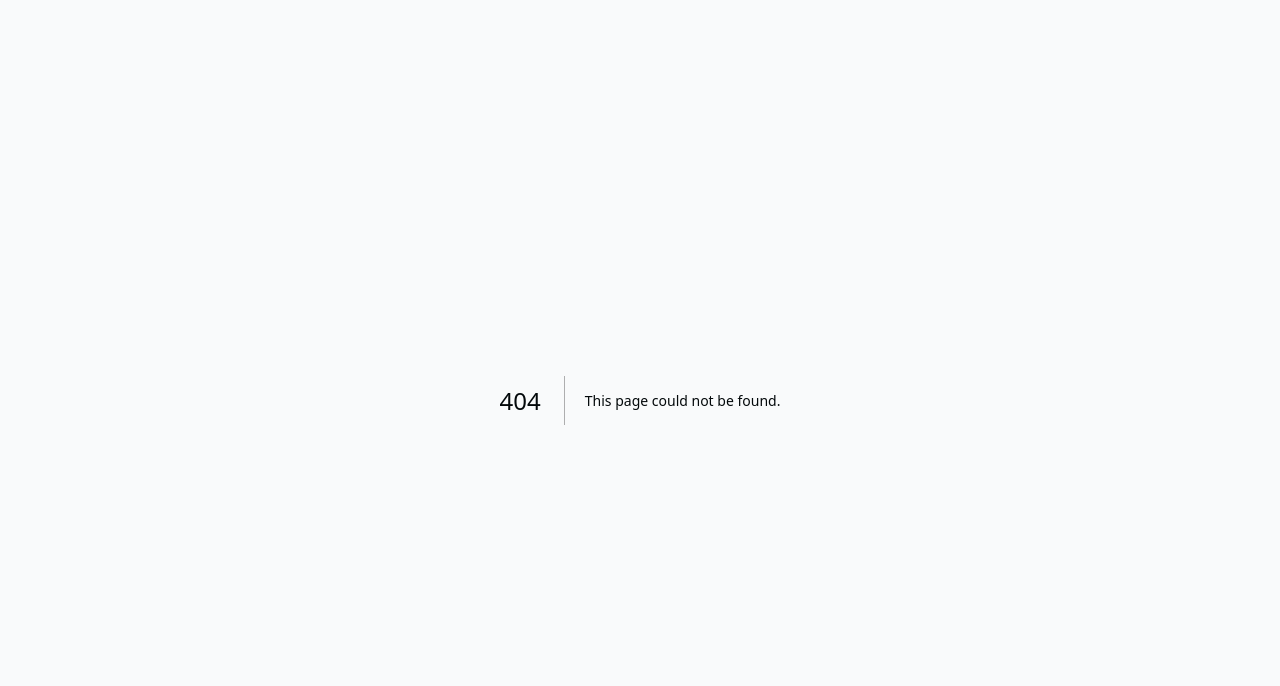
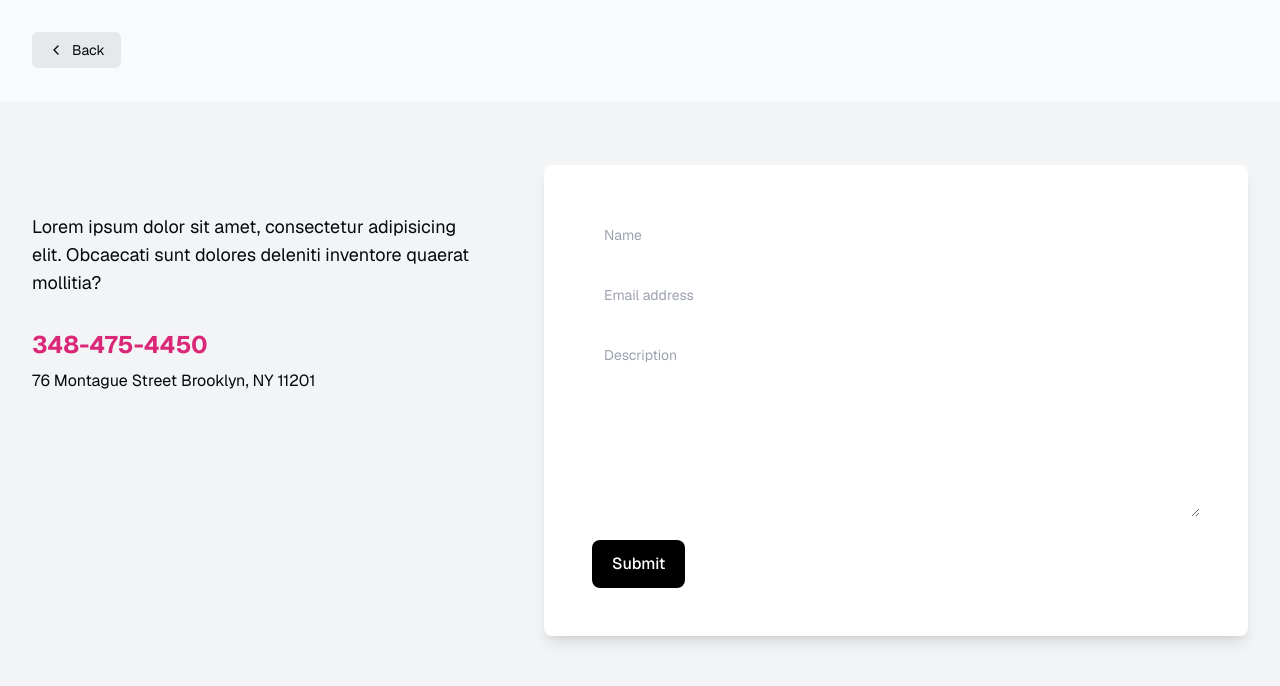
Before and after one commit to chaotic-justice/zendesk-for-cats, a Next.js app: page /new-ticket in a window 1280 px wide. Before the commit this address had no page. Shown: the top 686 px of the page. Built offline with nearby package versions, Linux system fonts and the light colour scheme.

Commit message:
new page for creating a ticket

```diff
--- /dev/null
+++ b/app/new-ticket/page.tsx
@@ -0,0 +1,80 @@
+import BackButton from "@/components/BackButton"
+import { createClient } from "@/utils/supabase/server"
+import { SubmitButton } from "../login/submit-button"
+
+export default function NewTicket() {
+  const createTicket = async (formData: FormData) => {
+    "use server"
+
+    const name = formData.get("name") as string
+    const email = formData.get("email") as string
+    const description = formData.get("description") as string
+    const supabase = createClient()
+
+    const { error } = await supabase.from("tickets").insert({
+      name,
+      email,
+      description,
+    })
+
+    if (error) {
+      console.log("error", error)
+    }
+    console.log("success!")
+  }
+
+  return (
+    <div className="flex items-center justify-center h-screen">
+      <BackButton />
+      <section className="bg-gray-100">
+        <div className="mx-auto max-w-screen-xl px-4 py-16 sm:px-6 lg:px-8">
+          <div className="grid grid-cols-1 gap-x-16 gap-y-8 lg:grid-cols-5">
+            <div className="lg:col-span-2 lg:py-12 bg-inherit">
+              <p className="max-w-xl text-lg">Lorem ipsum dolor sit amet, consectetur adipisicing elit. Obcaecati sunt dolores deleniti inventore quaerat mollitia?</p>
+
+              <div className="mt-8">
+                <a href="#" className="text-2xl font-bold text-pink-600">
+                  {" "}
+                  348-475-4450{" "}
+                </a>
+
+                <address className="mt-2 not-italic">76 Montague Street Brooklyn, NY 11201</address>
+              </div>
+            </div>
+
+            <div className="rounded-lg bg-white p-8 shadow-lg lg:col-span-3 lg:p-12">
+              <form className="space-y-4">
+                <div>
+                  <label className="sr-only" htmlFor="name">
+                    Name
+                  </label>
+                  <input className="w-full rounded-lg border-gray-200 p-3 text-sm" placeholder="Name" type="text" name="name" id="name" required />
+                </div>
+                <div>
+                  <label className="sr-only" htmlFor="email">
+                    Email
+                  </label>
+                  <input className="w-full rounded-lg border-gray-200 p-3 text-sm" placeholder="Email address" type="email" name="email" id="email" required />
+                </div>
+
+                <div>
+                  <label className="sr-only" htmlFor="description">
+                    Description
+                  </label>
+
+                  <textarea className="w-full rounded-lg border-gray-200 p-3 text-sm" placeholder="Description" rows={8} name="description" id="description" required></textarea>
+                </div>
+
+                <div className="mt-4">
+                  <SubmitButton formAction={createTicket} className="inline-block w-full rounded-lg bg-black px-5 py-3 font-medium text-white sm:w-auto" pendingText="Submitting..">
+                    Submit
+                  </SubmitButton>
+                </div>
+              </form>
+            </div>
+          </div>
+        </div>
+      </section>
+    </div>
+  )
+}
--- /dev/null
+++ b/components/BackButton.tsx
@@ -0,0 +1,14 @@
+import Link from "next/link"
+
+const BackButton = () => {
+  return (
+    <Link href="/" className="absolute left-8 top-8 py-2 px-4 rounded-md no-underline text-foreground bg-btn-background hover:bg-btn-background-hover flex items-center group text-sm">
+      <svg xmlns="http://www.w3.org/2000/svg" width="24" height="24" viewBox="0 0 24 24" fill="none" stroke="currentColor" strokeWidth="2" strokeLinecap="round" strokeLinejoin="round" className="mr-2 h-4 w-4 transition-transform group-hover:-translate-x-1">
+        <polyline points="15 18 9 12 15 6" />
+      </svg>{" "}
+      Back
+    </Link>
+  )
+}
+
+export default BackButton
```
